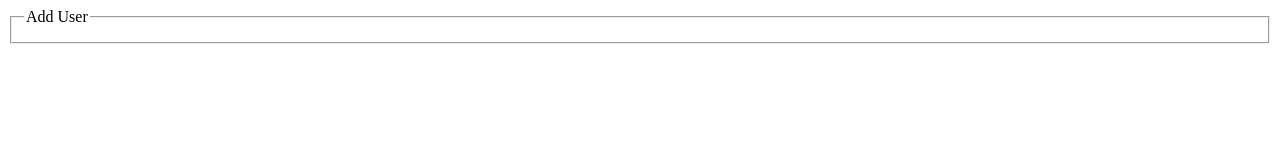
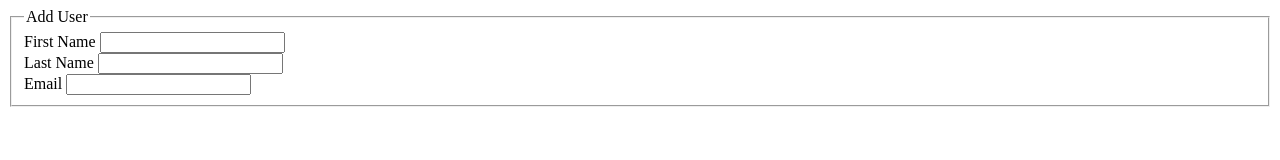
Before and after one commit to KinSamuel/HTML-Forms, a plain HTML site: page index.html in a window 1280 px wide. Drawn offline with Linux system fonts and the light colour scheme.

Commit message:
Phase 2: Basic Information

```diff
--- a/index.html
+++ b/index.html
@@ -8,6 +8,21 @@
         <form method="post">
             <fieldset>
                 <legend>Add User</legend>
+
+                <div>
+                    <label for="firstname">First Name</label>
+                    <input type="text" id="firstname" name="first_name">
+                </div>
+
+                <div>
+                    <label for="lastname">Last Name</label>
+                    <input type="text" id="lastname" name="last_name">
+                </div>
+
+                <div>
+                    <label for="email">Email</label>
+                    <input type="email" id="email" name="email_address">
+                </div>
             </fieldset>
         </form>
     </body>
```
